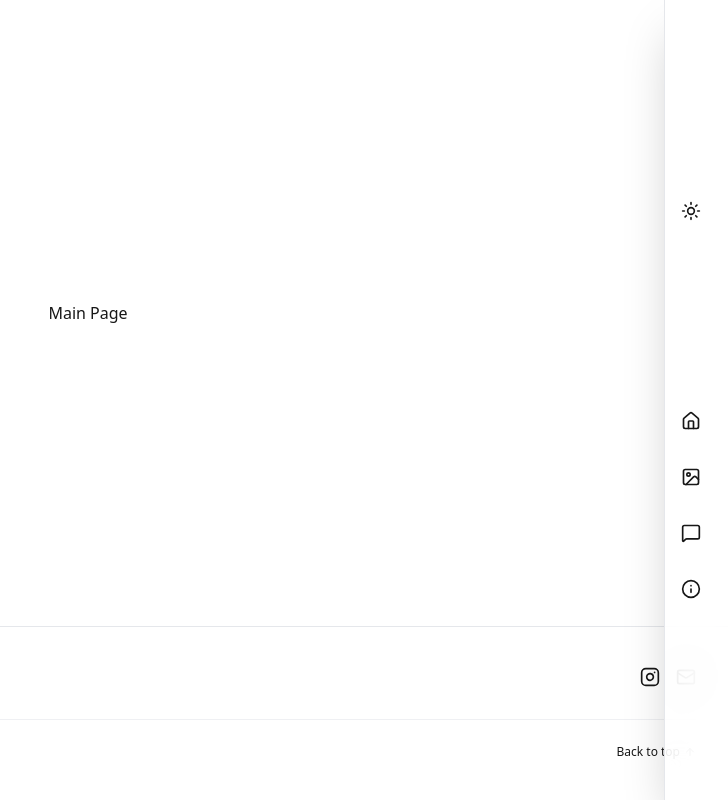
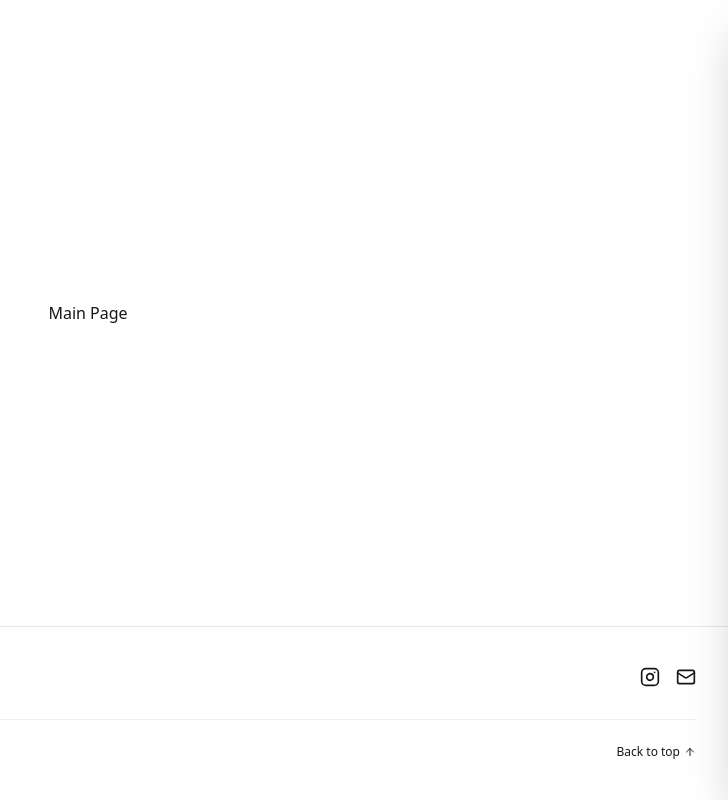
Before and after one commit to dynamic-user054/art-portfolio, a Next.js app: page / in a window 1280 px wide. Shown: the whole page, without its empty margins (552-1280 px from the left). Built offline with nearby package versions, Linux system fonts and the light colour scheme.

Commit message:
Added Header , Configured it with Navbar

```diff
--- /dev/null
+++ b/components/Header.tsx
@@ -0,0 +1,47 @@
+"use client";
+
+import { useState } from "react";
+import Link from "next/link";
+import { NavBar } from "@/components/NavBar";
+
+import { Bodoni_Moda } from "next/font/google";
+import { config } from "@/lib/config";
+
+const headerFont = Bodoni_Moda({
+  subsets: ["latin"],
+  weight: ["400", "700", "900"],
+  display: "swap",
+});
+
+export const Header = () => {
+  const [isMenuOpen, setIsMenuOpen] = useState(false);
+
+  return (
+    <>
+      <header className="fixed top-0 left-0 right-0 z-50 bg-background/80 backdrop-blur-md border-b border-border">
+        <div className="flex items-center justify-between px-6 py-5 md:px-12">
+          <div className="w-8 md:w-10" />
+
+          <Link
+            href="/"
+            className={`${headerFont.className} text-xl md:text-2xl tracking-[0.18em] uppercase text-foreground hover:opacity-75 transition-opacity cursor-pointer`}
+          >
+            {config.name}
+          </Link>
+
+          <button
+            onClick={() => setIsMenuOpen(!isMenuOpen)}
+            className="relative z-50 w-8 md:w-10 h-8 flex flex-col justify-center items-center gap-1.5 cursor-pointer"
+            aria-label={isMenuOpen ? "Close Menu" : "Open Menu"}
+          >
+            <span className={`block w-6 h-0.5 bg-foreground transition-all duration-300 origin-center ${isMenuOpen ? "rotate-45 translate-y-2" : ""}`} />
+            <span className={`block w-6 h-0.5 bg-foreground transition-all duration-300 ${isMenuOpen ? "opacity-0 scale-0" : ""}`} />
+            <span className={`block w-6 h-0.5 bg-foreground transition-all duration-300 origin-center ${isMenuOpen ? "-rotate-45 -translate-y-2" : ""}`} />
+          </button>
+        </div>
+      </header>
+
+      <NavBar isOpen={isMenuOpen} />
+    </>
+  );
+};
--- a/components/NavBar.tsx
+++ b/components/NavBar.tsx
@@ -4,7 +4,7 @@ import { HomeIcon, Image as ImageIcon, Info, Moon, Sun ,MessageSquare as Contact
 import { useEffect, useState } from "react";
 import { useTheme } from "next-themes";
 
-export const NavBar = () => {
+export const NavBar = ({ isOpen }: { isOpen: boolean }) => {
   const navItems = [
     { to: "/", label: "Home", Icon: HomeIcon },
     { to: "/gallery", label: "Gallery", Icon: ImageIcon },
@@ -24,7 +24,15 @@ export const NavBar = () => {
   const toggleDark = () => setTheme(isDark ? "light" : "dark");
 
   return (
-    <nav className="navbar-stretch group fixed right-0 top-0 h-full z-50 flex flex-col items-center justify-evenly gap-2 px-4 py-8 bg-card/80 text-card-foreground backdrop-blur-xl border-l border-border shadow-2xl pointer-events-auto w-16 hover:w-44 transition-all duration-300 overflow-hidden">
+    <nav
+      className={`
+        navbar-stretch group fixed right-0 top-0 h-full z-40
+        flex flex-col items-center justify-evenly gap-2 px-4 py-8
+        bg-card/90 text-card-foreground backdrop-blur-xl border-l border-border shadow-2xl
+        w-16 hover:w-44 transition-all duration-500 ease-in-out overflow-hidden
+        ${isOpen ? 'translate-x-0' : 'translate-x-full'}
+      `}
+    >
 
       <button
         type="button"
@@ -35,7 +43,6 @@ export const NavBar = () => {
         <span className="flex h-6 w-6 shrink-0 items-center justify-center">
           {isDark ? <Moon className="h-5 w-5" /> : <Sun className="h-5 w-5" />}
         </span>
-        {/* ✅ True collapse: max-w-0 removes layout space so icon stays perfectly centered */}
         <span className="nav-label whitespace-nowrap max-w-0 opacity-0 group-hover:max-w-32 group-hover:opacity-100 transition-all duration-300 overflow-hidden">
           {mounted ? (isDark ? "Dark Mode" : "Light Mode") : ""}
         </span>
```
